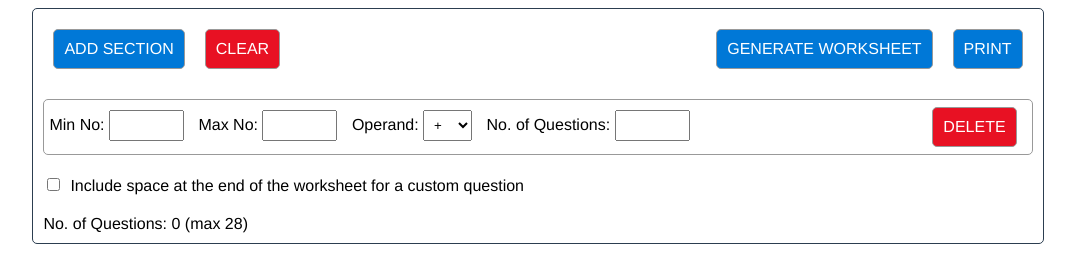
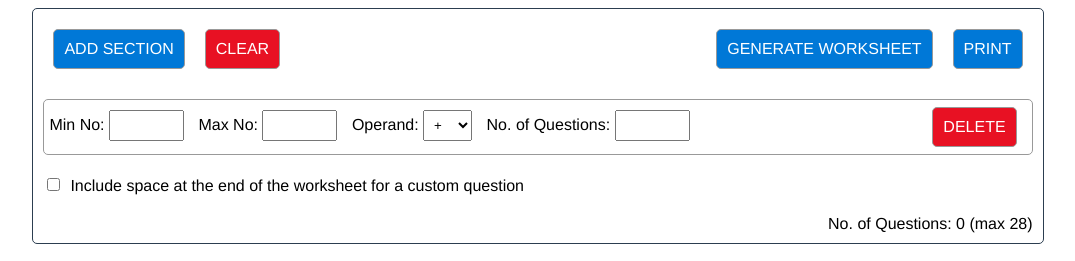
Before and after one commit to robings/worksheetGenerator, a plain HTML site: page index.html in a window 1280 px wide. Shown: the top 261 px of the page, without its empty margins (102-1177 px from the left). Drawn offline with Linux system fonts and the light colour scheme.

Commit message:
moved display of total questions

```diff
--- a/index.html
+++ b/index.html
@@ -41,7 +41,7 @@
                 <input type="checkbox" id="customBoxFlag" value="Include"/><label for="customBoxFlag">Include space at the end of the worksheet for a custom question</label>
 
             <div>
-                <div id ="noOfQuestions" class="inline float-left">No. of Questions: <span id="noOfQuestionsDisplay">0</span> (max <span id ="maxQuestionsDisplay">28</span>)</div>
+                <div id ="noOfQuestions" class="inline float-right">No. of Questions: <span id="noOfQuestionsDisplay">0</span> (max <span id ="maxQuestionsDisplay">28</span>)</div>
             </div>
         </form>
 
```
